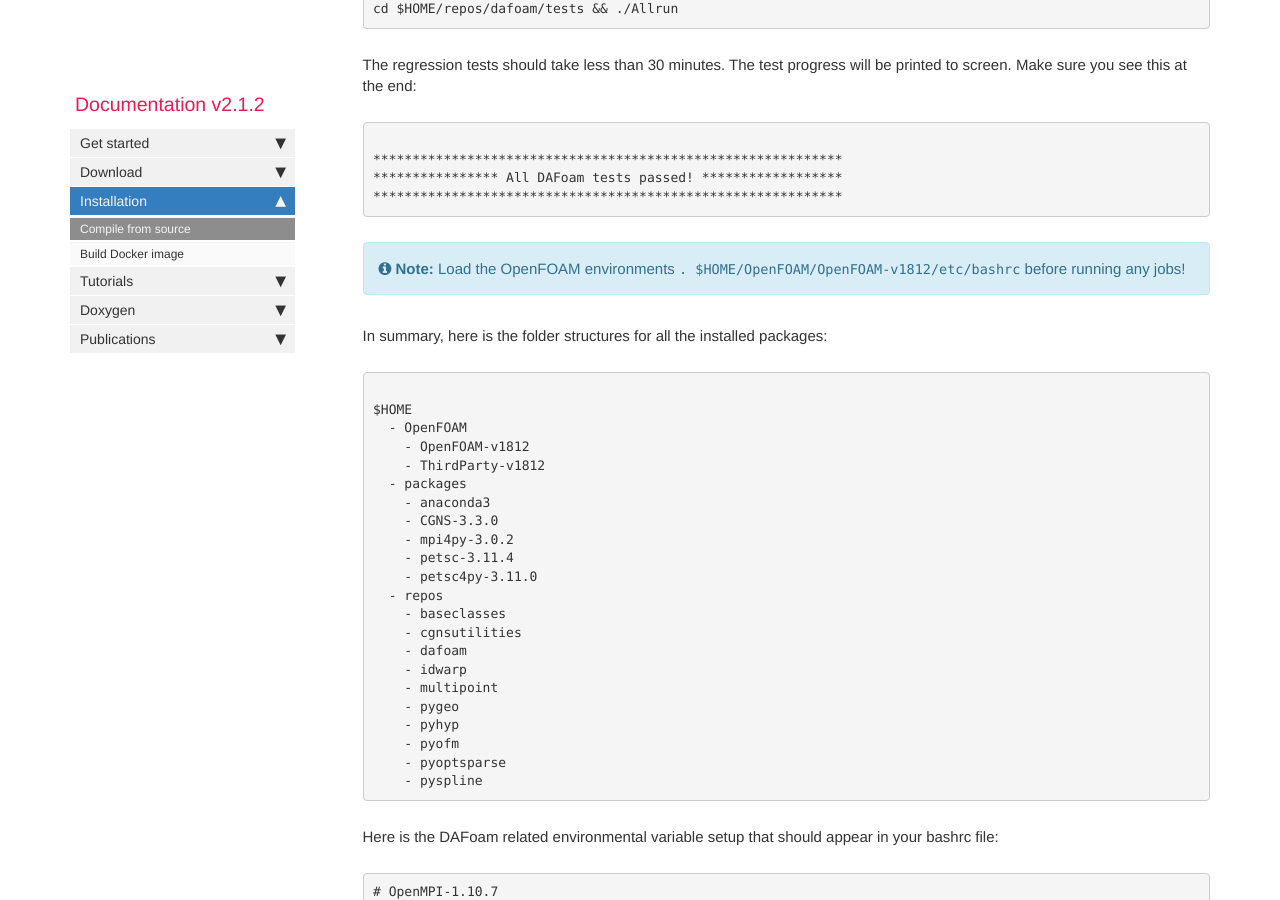
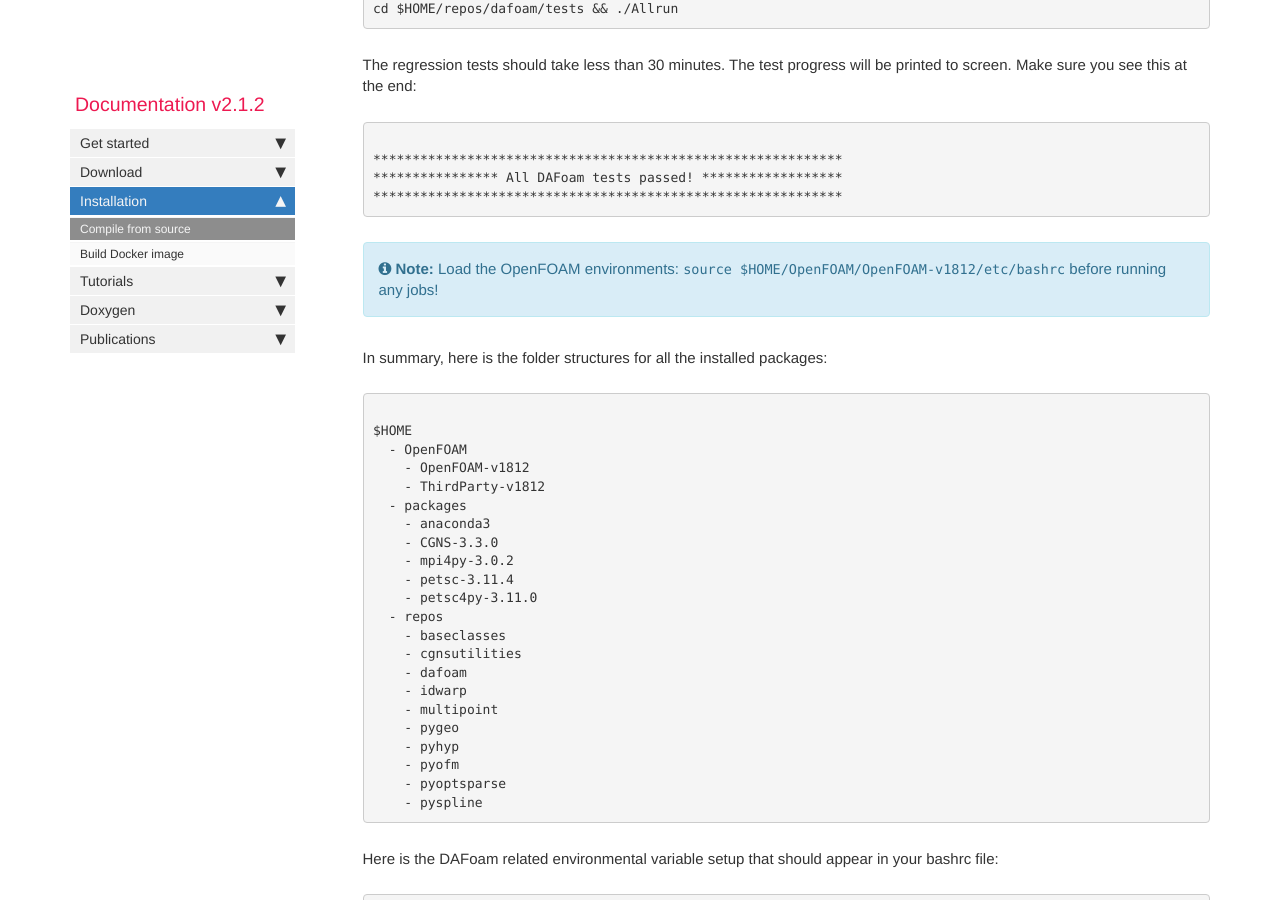
Before and after one commit to DAFoam/DAFoam.github.io, a Jekyll site: the page built from pages/mydoc/mydoc_installation_source.md, in a window 1280 px wide and 900 px high, scrolled down 5912 px. Built offline with Jekyll 4.4.1, drawn with Linux system fonts in a browser that asks for light colours; comment, search, counter and statistics services are not loaded.

Commit message:
content update

```diff
--- a/pages/mydoc/mydoc_installation_source.md
+++ b/pages/mydoc/mydoc_installation_source.md
@@ -280,7 +280,7 @@ The regression tests should take less than 30 minutes. The test progress will be
 ************************************************************
 </pre>
 
-{% include note.html content="Load the OpenFOAM environments `. $HOME/OpenFOAM/OpenFOAM-v1812/etc/bashrc` before running any jobs!" %}
+{% include note.html content="Load the OpenFOAM environments: `source $HOME/OpenFOAM/OpenFOAM-v1812/etc/bashrc` before running any jobs!" %}
 
 |
 
```
